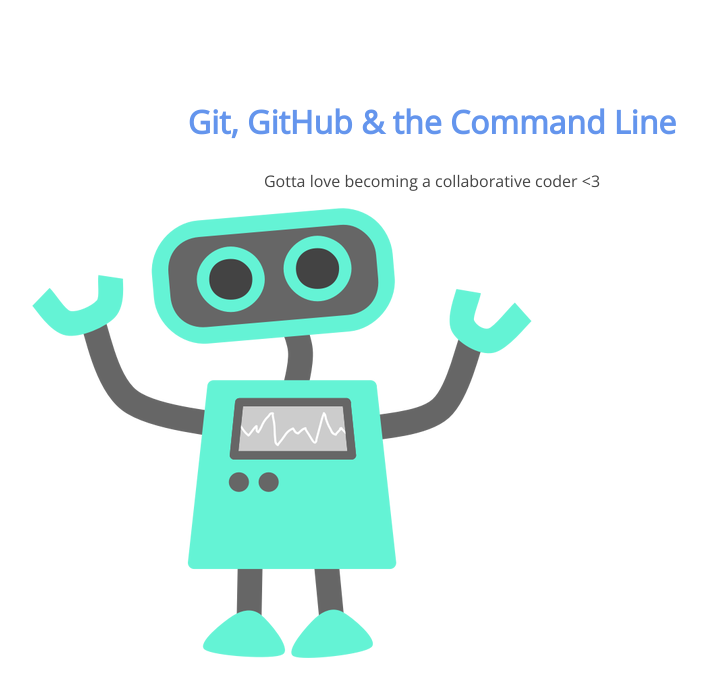
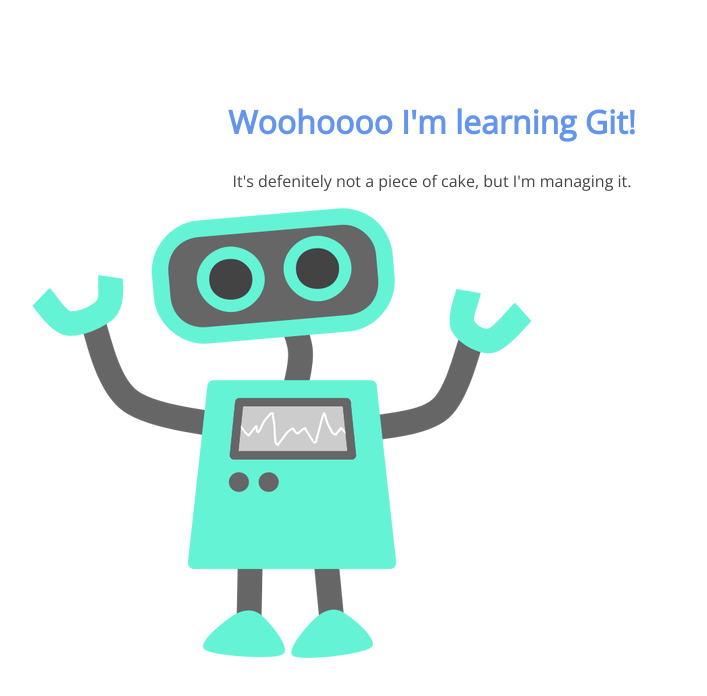
Before and after one commit to Kittimitti/105-project, a plain HTML site: page index.html in a window 1280 px wide. Shown: the whole page, without its empty margins (208-915 px from the left). Drawn offline with nearby package versions, Linux system fonts and the light colour scheme.

Commit message:
modified index committed

```diff
--- a/index.html
+++ b/index.html
@@ -8,8 +8,8 @@
 </head>
 <body>
 	<section>
-		<h1>Git, GitHub & the Command Line</h1>
-		<p>Gotta love becoming a collaborative coder <3</p>
+		<h1>Woohoooo I'm learning Git!</h1>
+		<p>It's defenitely not a piece of cake, but I'm managing it.</p>
 		<img src="img/happy-blue-robot.png">
 	</section>
 </body>
```
